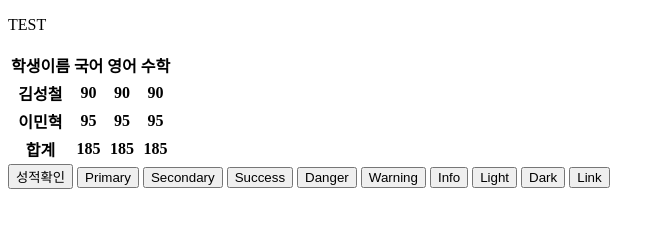
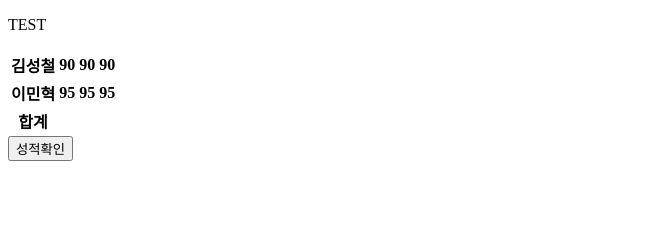
Before and after one commit to shm0609/web, a plain HTML site: page test.html in a window 1280 px wide. Shown: the whole page, without its empty margins (0-665 px from the left). Drawn offline with Linux system fonts and the light colour scheme.

Commit message:
Add files via upload

```diff
--- a/test.html
+++ b/test.html
@@ -8,15 +8,15 @@
 </head>
 <body>
     <p>TEST</p>
-    <table>
-        <thead>
+    <table class="table">
+        <tfoot>
             <tr>
-                <th>학생이름</th>
-                <th>국어</th>
-                <th>영어</th>
-                <th>수학</th>
+                <th>합계</th>
+                <td id="first_g"></td>
+                <td id="second_g"></td>
+                <td id="third_g"></td>
             </tr>
-        </thead>
+        </tfoot>
         <tbody>
             <tr>
                 <th>김성철</th>
@@ -31,28 +31,9 @@
                 <th>95</th>
             </tr>
         </tbody>
-        <tfoot>
-            <tr>
-                <th>합계</th>
-                <th>185</th>
-                <th>185</th>
-                <th>185</th>
-            </tr>
-        </tfoot>
+
     </table>
 
-    <button id="btn">성적확인</button>
-
-    <button type="button" class="btn btn-primary">Primary</button>
-    <button type="button" class="btn btn-secondary">Secondary</button>
-    <button type="button" class="btn btn-success">Success</button>
-    <button type="button" class="btn btn-danger">Danger</button>
-    <button type="button" class="btn btn-warning">Warning</button>
-    <button type="button" class="btn btn-info">Info</button>
-    <button type="button" class="btn btn-light">Light</button>
-    <button type="button" class="btn btn-dark">Dark</button>
-
-    <button type="button" class="btn btn-link">Link</button>
-
+    <button id="btn" class="btn btn-into" onclick="grade()">성적확인</button>
 </body>
 </html>
```
Also changed, not shown: script.js (+8 -0 lines).
